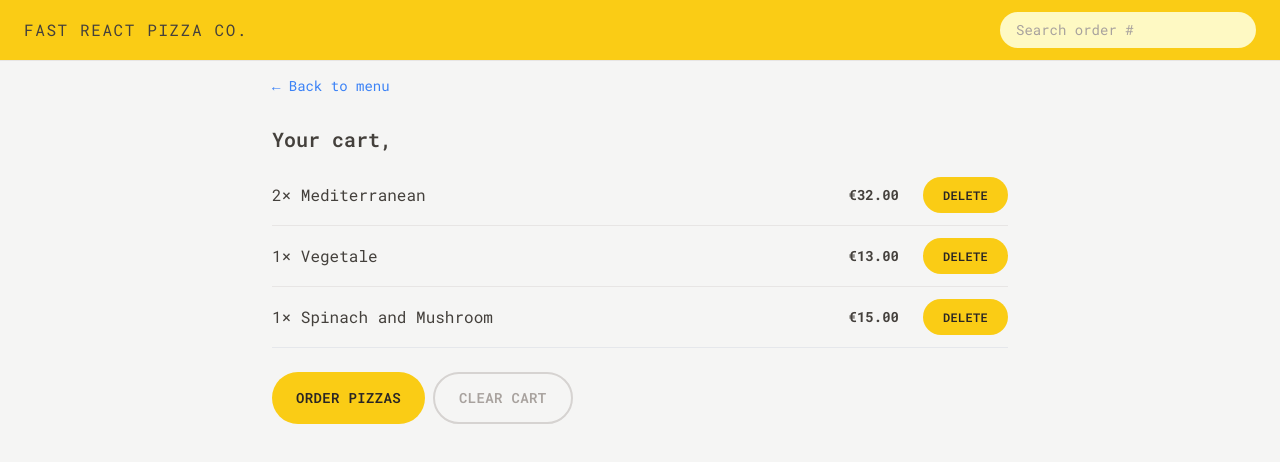
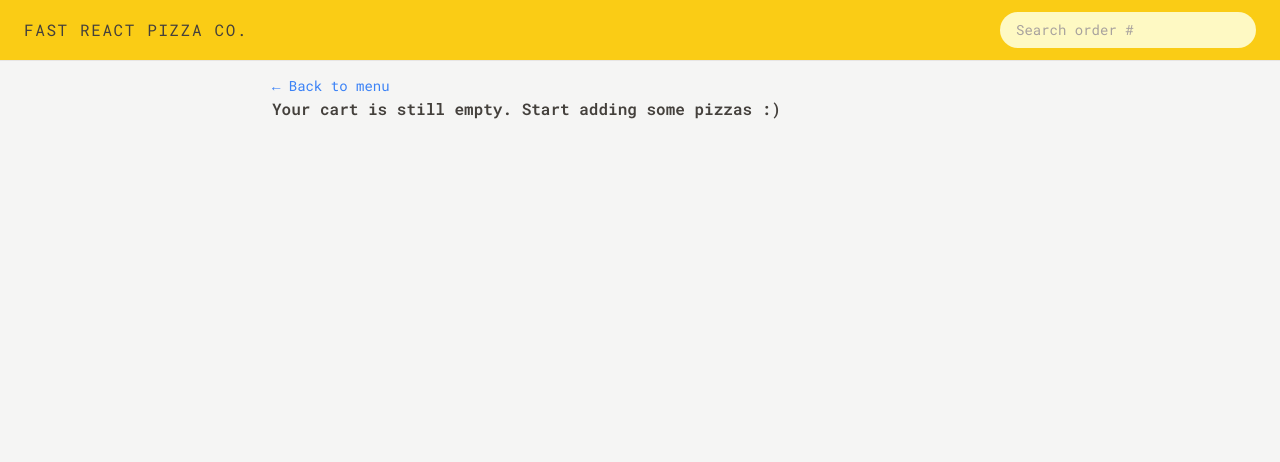
Before and after one commit to Trung-Hieu-Dev/react-fast-pizza-app, a React (Vite) app: page /cart in a window 1280 px wide. Shown: the top 462 px of the page. Built offline with nearby package versions, Linux system fonts and the light colour scheme.

Commit message:
Adding, Deleting and Updating Shopping Cart

```diff
--- a/src/features/cart/Cart.jsx
+++ b/src/features/cart/Cart.jsx
@@ -1,35 +1,20 @@
-import { useSelector } from "react-redux";
+import { useDispatch, useSelector } from "react-redux";
 import CartItem from "../../features/cart/CartItem.jsx";
+import { clearCart, getCart } from "../../features/cart/cartSlice.js";
+import EmptyCart from "../../features/cart/EmptyCart.jsx";
 import Button from "../../ui/Button.jsx";
 import LinkButton from "../../ui/LinkButton.jsx";
 
-const fakeCart = [
-  {
-    pizzaId: 12,
-    name: "Mediterranean",
-    quantity: 2,
-    unitPrice: 16,
-    totalPrice: 32,
-  },
-  {
-    pizzaId: 6,
-    name: "Vegetale",
-    quantity: 1,
-    unitPrice: 13,
-    totalPrice: 13,
-  },
-  {
-    pizzaId: 11,
-    name: "Spinach and Mushroom",
-    quantity: 1,
-    unitPrice: 15,
-    totalPrice: 15,
-  },
-];
+function Cart() {
+  const dispatch = useDispatch();
+  const username = useSelector((state) => state.user.username);
+  const cart = useSelector(getCart);
 
-function Cart() {
-  const username = useSelector((state) => state.user.username);
-  const cart = fakeCart;
+  function handleClearCart() {
+    dispatch(clearCart());
+  }
+
+  if (!cart.length > 0) return <EmptyCart />;
 
   return (
     <div className="px-4 py-3">
@@ -47,7 +32,9 @@ function Cart() {
         <Button to="/order/new" type="primary">
           Order pizzas
         </Button>
-        <Button type="secondary">Clear cart</Button>
+        <Button type="secondary" onclick={handleClearCart}>
+          Clear cart
+        </Button>
       </div>
     </div>
   );
--- a/src/features/cart/CartItem.jsx
+++ b/src/features/cart/CartItem.jsx
@@ -1,8 +1,9 @@
-import Button from "../../ui/Button.jsx";
+import DeleteItem from "../../features/cart/DeleteItem.jsx";
+import UpdateItemQuantity from "../../features/cart/UpdateItemQuantity.jsx";
 import { formatCurrency } from "../../utils/helpers.js";
 
-function CartItem({item}) {
-  const {name, quantity, totalPrice} = item;
+function CartItem({ item }) {
+  const { pizzaId, name, quantity, totalPrice } = item;
 
   return (
     <li className="py-3 sm:flex sm:items-center sm:justify-between">
@@ -11,7 +12,8 @@ function CartItem({item}) {
       </p>
       <div className="flex items-center justify-between sm:gap-6">
         <p className="text-sm font-bold">{formatCurrency(totalPrice)}</p>
-        <Button type="small">Delete</Button>
+        <UpdateItemQuantity pizzaId={pizzaId} />
+        <DeleteItem pizzaId={pizzaId} />
       </div>
     </li>
   );
--- /dev/null
+++ b/src/features/cart/DeleteItem.jsx
@@ -0,0 +1,15 @@
+import { useDispatch } from "react-redux";
+import { deleteItem } from "../../features/cart/cartSlice.js";
+import Button from "../../ui/Button.jsx";
+
+const DeleteItem = ({ pizzaId }) => {
+  const dispatch = useDispatch();
+
+  return (
+    <Button type="small" onclick={() => dispatch(deleteItem(pizzaId))}>
+      Delete
+    </Button>
+  );
+};
+
+export default DeleteItem;
--- /dev/null
+++ b/src/features/cart/EmptyCart.jsx
@@ -0,0 +1,15 @@
+import LinkButton from "../../ui/LinkButton.jsx";
+
+function EmptyCart() {
+  return (
+    <div className="px-4 py-3">
+      <LinkButton to="/menu">&larr; Back to menu</LinkButton>
+
+      <p className="font-semibold">
+        Your cart is still empty. Start adding some pizzas :)
+      </p>
+    </div>
+  );
+}
+
+export default EmptyCart;
--- /dev/null
+++ b/src/features/cart/UpdateItemQuantity.jsx
@@ -0,0 +1,34 @@
+import { useDispatch, useSelector } from "react-redux";
+import {
+  decreaseItemQuantity,
+  getCurrentQuantityById,
+  increaseItemQuantity,
+} from "../../features/cart/cartSlice.js";
+import Button from "../../ui/Button.jsx";
+
+const UpdateItemQuantity = ({ pizzaId }) => {
+  const dispatch = useDispatch();
+  const currentQuantity = useSelector(getCurrentQuantityById(pizzaId));
+
+  return (
+    <div className="flex gap-1 md:gap-3 items-center">
+      <Button
+        type="round"
+        onclick={() => dispatch(increaseItemQuantity(pizzaId))}
+      >
+        +
+      </Button>
+
+      <span className="text-sm font-medium">{currentQuantity}</span>
+
+      <Button
+        type="round"
+        onclick={() => dispatch(decreaseItemQuantity(pizzaId))}
+      >
+        -
+      </Button>
+    </div>
+  );
+};
+
+export default UpdateItemQuantity;
--- a/src/features/cart/cartSlice.js
+++ b/src/features/cart/cartSlice.js
@@ -26,8 +26,11 @@ const cartSlice = createSlice({
       const currCart = state.cart.find(
         (item) => item.pizzaId === action.payload,
       );
-      currCart.quantity = currCart.quantity - 1;
+      currCart.quantity--;
       currCart.totalPrice = currCart.unitPrice * currCart.quantity;
+
+      if (currCart.quantity === 0)
+        return cartSlice.caseReducers.deleteItem(state, action);
     },
     clearCart(state) {
       state.cart = [];
@@ -54,3 +57,11 @@ export const getTotalPrice = (state) =>
   state.cart.cart.reduce((total, item) => {
     return total + item.totalPrice;
   }, 0);
+
+export const getCart = (state) => {
+  return state.cart.cart;
+};
+
+export const getCurrentQuantityById = (id) => (state) => {
+  return state.cart.cart.find((item) => item.pizzaId === id)?.quantity ?? 0;
+};
--- a/src/features/menu/MenuItem.jsx
+++ b/src/features/menu/MenuItem.jsx
@@ -1,11 +1,18 @@
-import { useDispatch } from "react-redux";
-import { addItem } from "../../features/cart/cartSlice.js";
+import { useDispatch, useSelector } from "react-redux";
+import {
+  addItem,
+  getCurrentQuantityById,
+} from "../../features/cart/cartSlice.js";
+import DeleteItem from "../../features/cart/DeleteItem.jsx";
+import UpdateItemQuantity from "../../features/cart/UpdateItemQuantity.jsx";
 import Button from "../../ui/Button.jsx";
 import { formatCurrency } from "../../utils/helpers.js";
 
 function MenuItem({ pizza }) {
   const dispatch = useDispatch();
   const { id, name, unitPrice, ingredients, soldOut, imageUrl } = pizza;
+  const currentQuantity = useSelector(getCurrentQuantityById(id));
+  const isInCart = currentQuantity > 0;
 
   function handleAddCart() {
     const newItem = {
@@ -38,7 +45,15 @@ function MenuItem({ pizza }) {
               Sold out
             </p>
           )}
-          {!soldOut && (
+
+          {isInCart > 0 && (
+            <div className="flex items-center gap-3 sm:gap-8">
+              <UpdateItemQuantity pizzaId={id} />
+              <DeleteItem pizzaId={id} />
+            </div>
+          )}
+
+          {!soldOut && !isInCart && (
             <Button type="small" onclick={handleAddCart}>
               Add To Cart
             </Button>
--- a/src/services/apiRestaurant.js
+++ b/src/services/apiRestaurant.js
@@ -1,10 +1,11 @@
-const API_URL = 'https://react-fast-pizza-api.onrender.com/api';
+const API_URL = "https://react-fast-pizza-api.onrender.com/api";
 
 export async function getMenu() {
   const res = await fetch(`${API_URL}/menu`);
 
-  // fetch won't throw error on 400 errors (e.g. when URL is wrong), so we need to do it manually. This will then go into the catch block, where the message is set
-  if (!res.ok) throw Error('Failed getting menu');
+  // fetch won't throw error on 400 errors (e.g. when URL is wrong),
+  // so we need to do it manually. This will then go into the catch block, where the message is set
+  if (!res.ok) throw Error("Failed getting menu");
 
   const { data } = await res.json();
   return data;
@@ -21,10 +22,10 @@ export async function getOrder(id) {
 export async function createOrder(newOrder) {
   try {
     const res = await fetch(`${API_URL}/order`, {
-      method: 'POST',
+      method: "POST",
       body: JSON.stringify(newOrder),
       headers: {
-        'Content-Type': 'application/json',
+        "Content-Type": "application/json",
       },
     });
 
@@ -32,23 +33,23 @@ export async function createOrder(newOrder) {
     const { data } = await res.json();
     return data;
   } catch {
-    throw Error('Failed creating your order');
+    throw Error("Failed creating your order");
   }
 }
 
 export async function updateOrder(id, updateObj) {
   try {
     const res = await fetch(`${API_URL}/order/${id}`, {
-      method: 'PATCH',
+      method: "PATCH",
       body: JSON.stringify(updateObj),
       headers: {
-        'Content-Type': 'application/json',
+        "Content-Type": "application/json",
       },
     });
 
     if (!res.ok) throw Error();
     // We don't need the data, so we don't return anything
   } catch (err) {
-    throw Error('Failed updating your order');
+    throw Error("Failed updating your order");
   }
 }
--- a/src/ui/Button.jsx
+++ b/src/ui/Button.jsx
@@ -8,6 +8,7 @@ function Button({ disabled, children, to, type, onclick }) {
   const styles = {
     primary: base + " px-4 py-3 md:px-6 md:py-4",
     small: base + " px-4 py-2 md:px-5 md:py-2.5 text-xs",
+    round: base + " px-2.5 py-1 md:px-3.5 md:py-2 text-sm rounded-full",
     secondary: `inline-block rounded-full border-2 border-stone-300 text-sm uppercase font-semibold tracking-wide text-stone-400
     transition-colors duration-300 hover:bg-stone-300 hover:text-stone-800 focus:text-stone-800 focus:bg-stone-300
     focus:outline-none focus:ring focus:ring-stone-300 focus:ring-offset-2 disabled:cursor-not-allowed px-4 py-2.5
```
